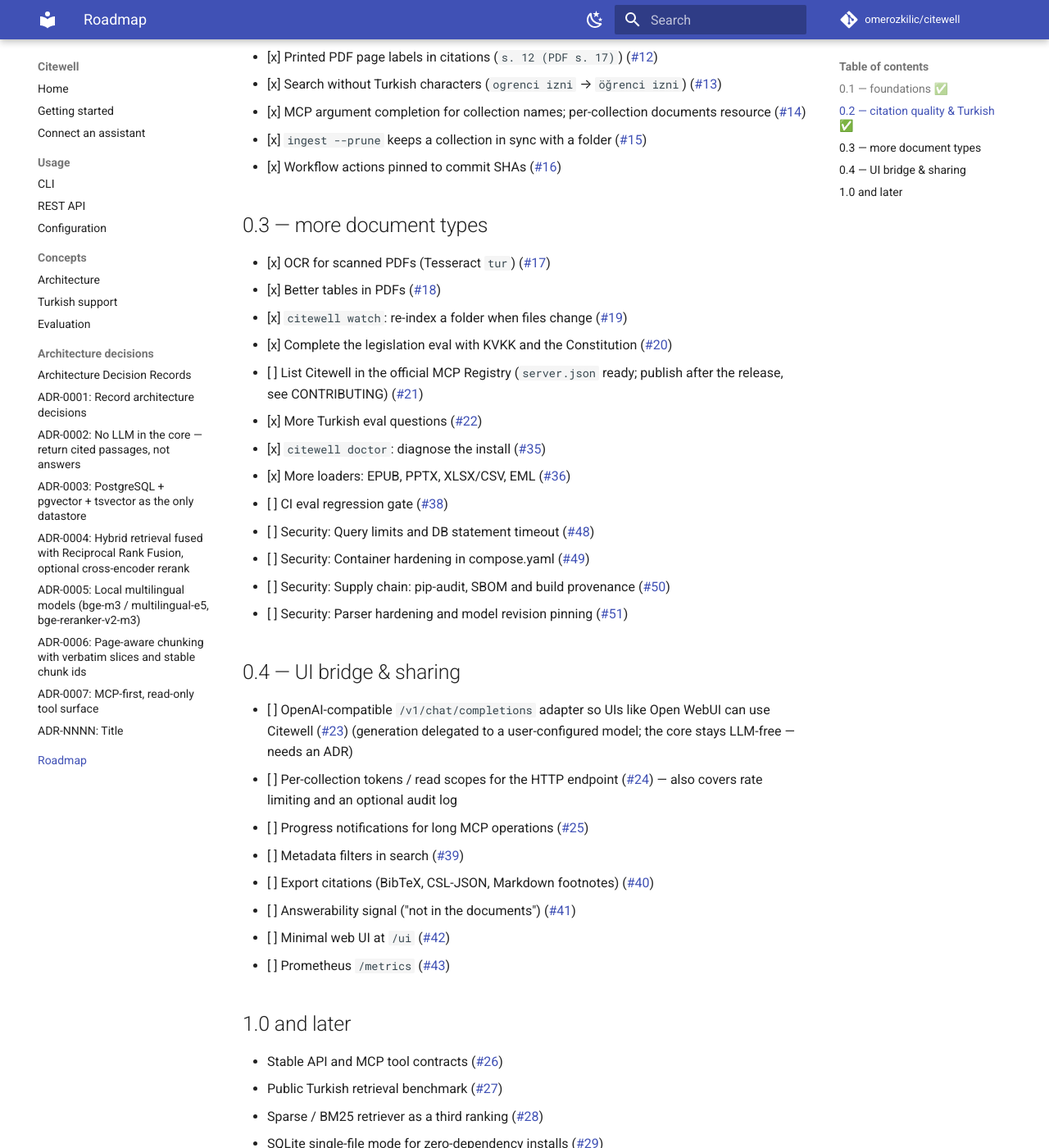
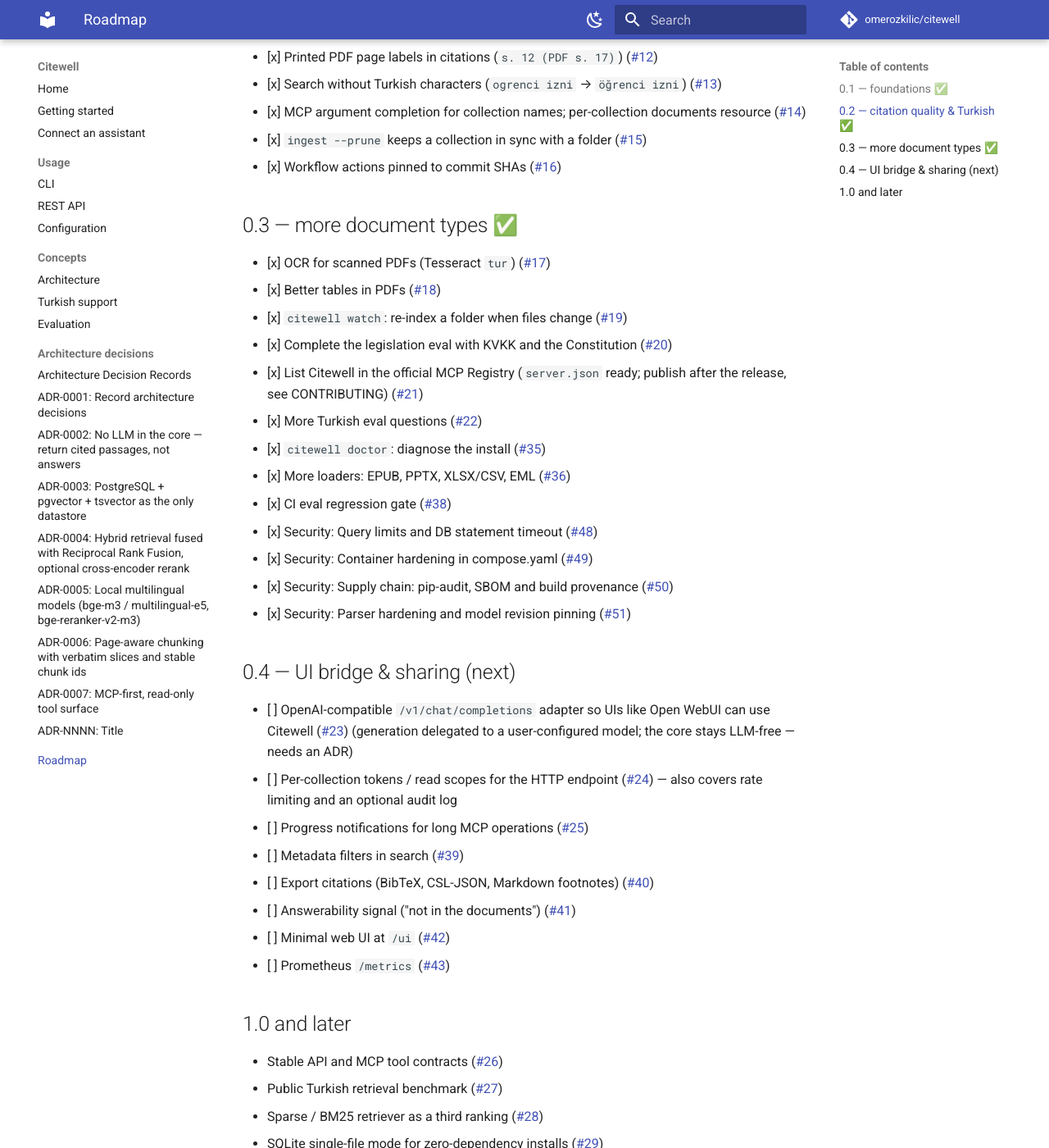
Before and after one commit to omerozkilic/citewell, an MkDocs documentation site: the page built from docs/roadmap.md, in a window 1280 px wide and 1400 px high, scrolled down 660 px. Shown: the whole window at 82% size. Built offline with MkDocs 1.6.1 and Material for MkDocs 9.7.7, drawn with Linux system fonts in a browser that asks for light colours; comment, search, counter and statistics services are not loaded.

Commit message:
docs: mark 0.3 shipped and 0.4 as next in the roadmap (#75)
* docs: mark 0.3 shipped and 0.4 as next in the roadmap

* docs: mark MCP Registry listing done

---------

Co-authored-by: Claude <noreply@anthropic.com>

```diff
--- a/docs/roadmap.md
+++ b/docs/roadmap.md
@@ -23,22 +23,22 @@ and [milestone](https://github.com/omerozkilic/citewell/milestones). Issues labe
 - [x] `ingest --prune` keeps a collection in sync with a folder ([#15](https://github.com/omerozkilic/citewell/issues/15))
 - [x] Workflow actions pinned to commit SHAs ([#16](https://github.com/omerozkilic/citewell/issues/16))
 
-## 0.3 — more document types
+## 0.3 — more document types ✅
 - [x] OCR for scanned PDFs (Tesseract `tur`) ([#17](https://github.com/omerozkilic/citewell/issues/17))
 - [x] Better tables in PDFs ([#18](https://github.com/omerozkilic/citewell/issues/18))
 - [x] `citewell watch`: re-index a folder when files change ([#19](https://github.com/omerozkilic/citewell/issues/19))
 - [x] Complete the legislation eval with KVKK and the Constitution ([#20](https://github.com/omerozkilic/citewell/issues/20))
-- [ ] List Citewell in the official MCP Registry (`server.json` ready; publish after the release, see CONTRIBUTING) ([#21](https://github.com/omerozkilic/citewell/issues/21))
+- [x] List Citewell in the official MCP Registry (`server.json` ready; publish after the release, see CONTRIBUTING) ([#21](https://github.com/omerozkilic/citewell/issues/21))
 - [x] More Turkish eval questions ([#22](https://github.com/omerozkilic/citewell/issues/22))
 - [x] `citewell doctor`: diagnose the install ([#35](https://github.com/omerozkilic/citewell/issues/35))
 - [x] More loaders: EPUB, PPTX, XLSX/CSV, EML ([#36](https://github.com/omerozkilic/citewell/issues/36))
-- [ ] CI eval regression gate ([#38](https://github.com/omerozkilic/citewell/issues/38))
-- [ ] Security: Query limits and DB statement timeout ([#48](https://github.com/omerozkilic/citewell/issues/48))
-- [ ] Security: Container hardening in compose.yaml ([#49](https://github.com/omerozkilic/citewell/issues/49))
-- [ ] Security: Supply chain: pip-audit, SBOM and build provenance ([#50](https://github.com/omerozkilic/citewell/issues/50))
-- [ ] Security: Parser hardening and model revision pinning ([#51](https://github.com/omerozkilic/citewell/issues/51))
+- [x] CI eval regression gate ([#38](https://github.com/omerozkilic/citewell/issues/38))
+- [x] Security: Query limits and DB statement timeout ([#48](https://github.com/omerozkilic/citewell/issues/48))
+- [x] Security: Container hardening in compose.yaml ([#49](https://github.com/omerozkilic/citewell/issues/49))
+- [x] Security: Supply chain: pip-audit, SBOM and build provenance ([#50](https://github.com/omerozkilic/citewell/issues/50))
+- [x] Security: Parser hardening and model revision pinning ([#51](https://github.com/omerozkilic/citewell/issues/51))
 
-## 0.4 — UI bridge & sharing
+## 0.4 — UI bridge & sharing (next)
 - [ ] OpenAI-compatible `/v1/chat/completions` adapter so UIs like Open WebUI can use Citewell ([#23](https://github.com/omerozkilic/citewell/issues/23))
   (generation delegated to a user-configured model; the core stays LLM-free — needs an ADR)
 - [ ] Per-collection tokens / read scopes for the HTTP endpoint ([#24](https://github.com/omerozkilic/citewell/issues/24)) — also covers rate limiting and an optional audit log
```
Also changed, not shown: README.md (+1 -1 lines).
